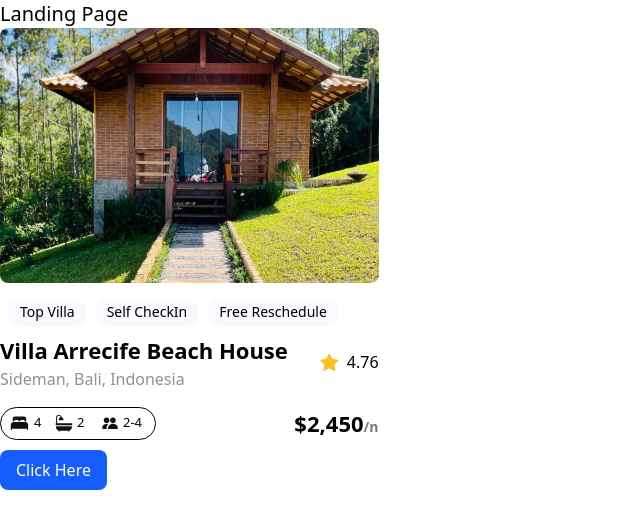
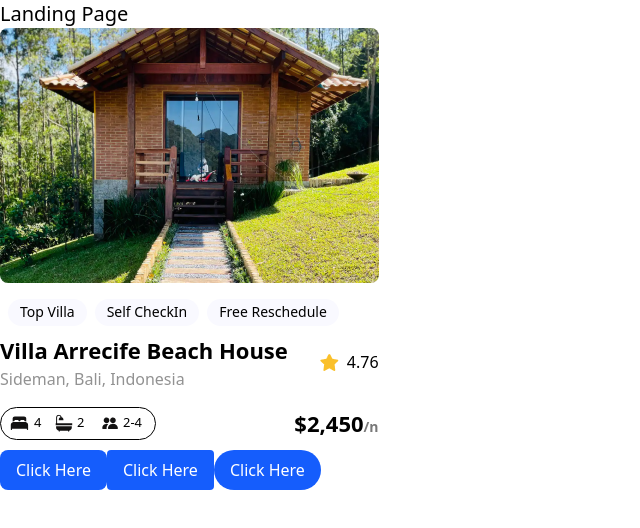
Before and after one commit to EliasDerbewBelay/alx-project-0x00-setup, a Next.js app in the folder alx-project-0x00/: page /landing in a window 1280 px wide. Shown: the top 528 px of the page, without its empty margins (0-640 px from the left). Built offline with nearby package versions, Linux system fonts and the light colour scheme.

Commit message:
Advanced Task

```diff
--- a/alx-project-0x00/interfaces/index.ts
+++ b/alx-project-0x00/interfaces/index.ts
@@ -4,5 +4,5 @@ export interface PillProps {
 
 export interface ButtonProps {
   title: string;
-  styles?: string
+  styles: string;
 }
--- a/alx-project-0x00/pages/landing.tsx
+++ b/alx-project-0x00/pages/landing.tsx
@@ -8,6 +8,8 @@ const Landing: React.FC = () => {
 
       <Card />
       <Button styles="rounded-lg" title="Click Here" />
+      <Button styles="rounded-sm" title="Click Here" />
+      <Button styles="rounded-full" title="Click Here" />
     </div>
   );
 };
```
